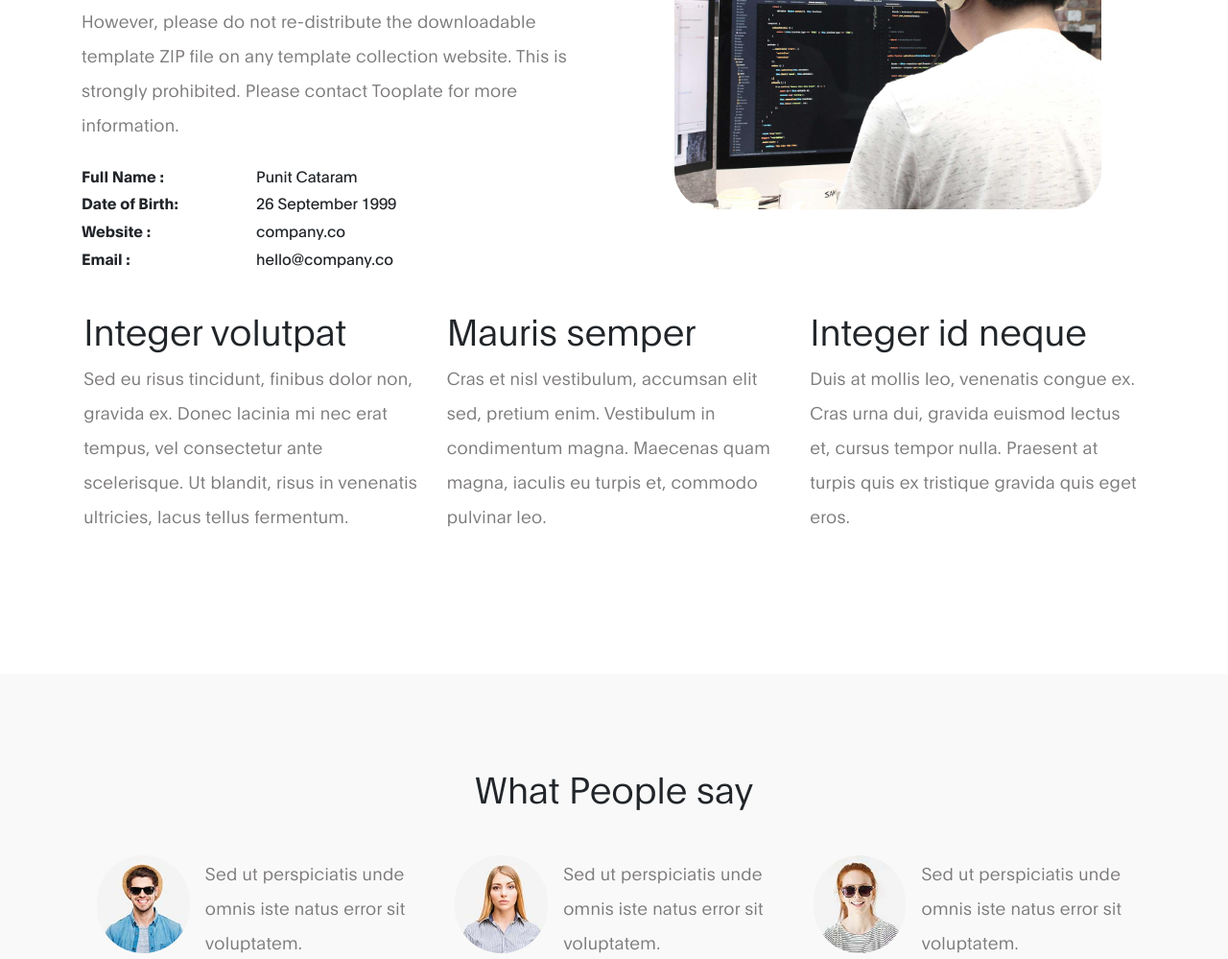
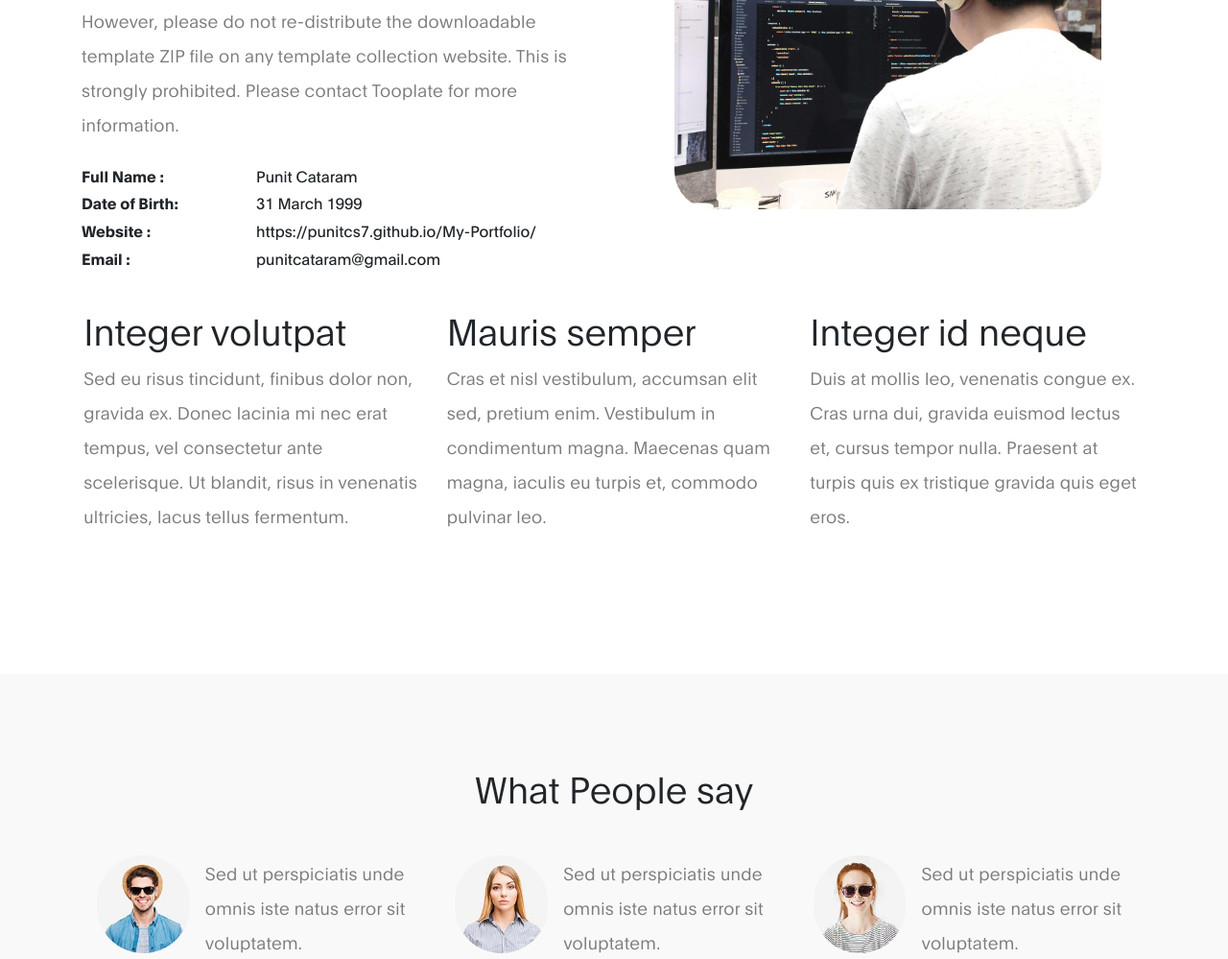
Before and after one commit to punitcs7/My-Portfolio, a plain HTML site: page index.html in a window 1280 px wide. Shown: the part 976-1975 px from the top of the page at 96% size. Drawn offline with Linux system fonts and the light colour scheme.

Commit message:
Initial commit

```diff
--- a/index.html
+++ b/index.html
@@ -105,13 +105,13 @@ https://www.tooplate.com/view/2120-ben-resume
                     <p>However, please do not re-distribute the downloadable template ZIP file on any template collection website. This is strongly prohibited. Please contact Tooplate for more information.</p>
 
                     <ul class="mt-4 mb-5 mb-lg-0 profile-list list-unstyled">
-                        <li><strong>Full Name :</strong> Punit Cataram </li>
+                        <li><strong>Full Name :</strong> Punit Cataram</li>
 
-                        <li><strong>Date of Birth:</strong> 26 September 1999</li>
+                        <li><strong>Date of Birth:</strong> 31 March 1999</li>
 
-                        <li><strong>Website :</strong> company.co</li>
+                        <li><strong>Website :</strong> https://punitcs7.github.io/My-Portfolio/</li>
 
-                        <li><strong>Email :</strong> hello@company.co</li>
+                        <li><strong>Email :</strong> punitcataram@gmail.com</li>
                     </ul>
                 </div>
 
```
